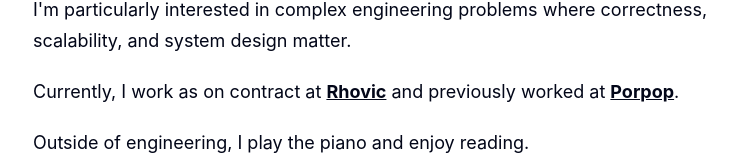
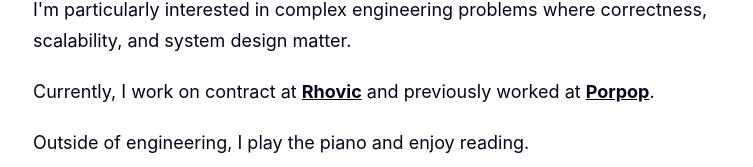
Before and after one commit to AntipasBen23/my-portfolio, a Next.js app: page / in a window 1280 px wide. Shown: the part 467-634 px from the top of the page, without its empty margins (263-1016 px from the left). Built offline with nearby package versions, Linux system fonts and the light colour scheme.

Commit message:
Fix homepage contract wording

```diff
--- a/src/app/page.tsx
+++ b/src/app/page.tsx
@@ -14,7 +14,7 @@ export default function HomePage() {
         <p>{siteConfig.intro[1]}</p>
         <p>{siteConfig.intro[2]}</p>
         <p>
-          Currently, I work as on contract at{" "}
+          Currently, I work on contract at{" "}
           <a href={siteConfig.experienceLinks[0].href}>
             {siteConfig.experienceLinks[0].label}
           </a>{" "}
--- a/src/data/site.ts
+++ b/src/data/site.ts
@@ -62,7 +62,7 @@ export const siteConfig = {
     "I work across the stack - from frontend to backend to infrastructure - building systems that need to perform reliably in real-world conditions.",
     "My experience spans application development, distributed systems, and production infrastructure, with a focus on performance, system reliability, and clean architecture. I've worked on multi-vendor platforms and real-time systems, improving system efficiency and reducing operational friction.",
     "I'm particularly interested in complex engineering problems where correctness, scalability, and system design matter.",
-    "Currently, I work as on contract at Rhovic and previously worked at Porpop.",
+    "Currently, I work on contract at Rhovic and previously worked at Porpop.",
     "Outside of engineering, I play the piano and enjoy reading.",
   ],
   experienceLinks: [
```
